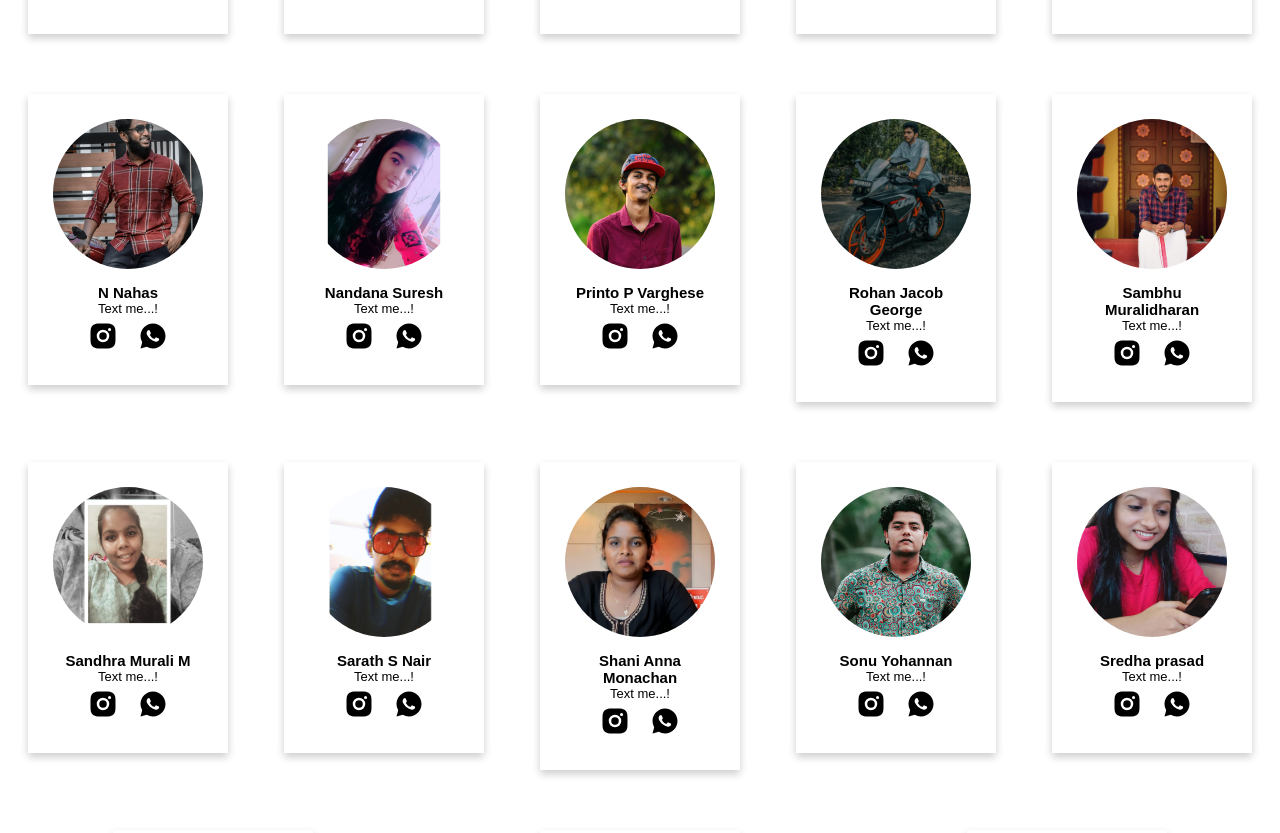
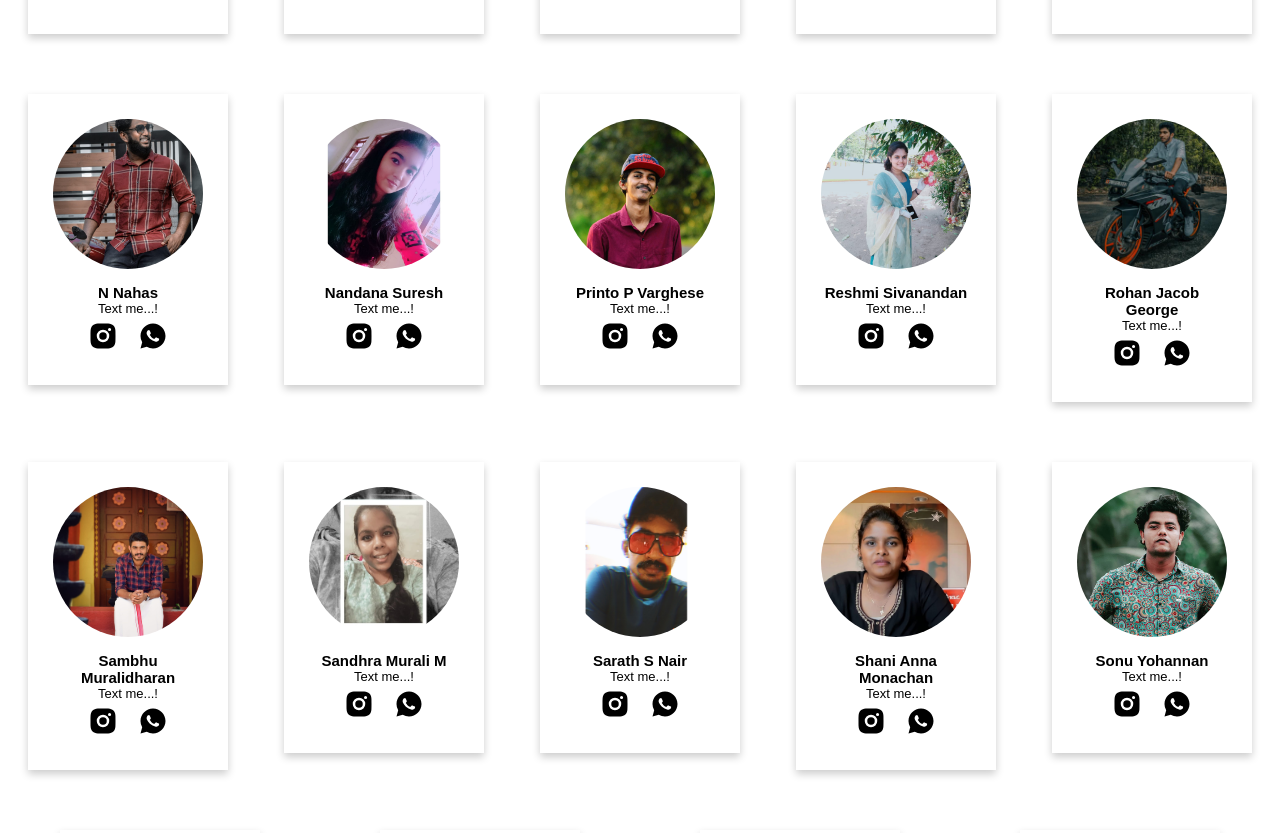
Before and after one commit to hello-world-ttj/MC-A-Spark-, a React (Create React App) app: page / in a window 1280 px wide. Shown: the part 1751-2584 px from the top of the page. Built offline with nearby package versions, Linux system fonts and the light colour scheme; a web font is replaced by a local one.

Commit message:
New Data

```diff
--- a/src/Components/Data.js
+++ b/src/Components/Data.js
@@ -280,6 +280,16 @@ let Data = [
         whtsp: "https://wa.me/917012175260"
     },
     {
+        id: "47",
+        name: "Reshmi Sivanandan",
+        img: "images/Reshmi.jpeg",
+        day: 22,
+        month: 9,
+        year: 1998,
+        insta: "https://www.instagram.com/reshmi_sivanandan/",
+        whtsp: "https://wa.me/917025109713"
+    },
+    {
         id: "48",
         name: "Rohan Jacob George",
         img: "images/Rohan.jpeg",
```
Also changed, not shown: public/images/Reshmi.jpeg (added).
